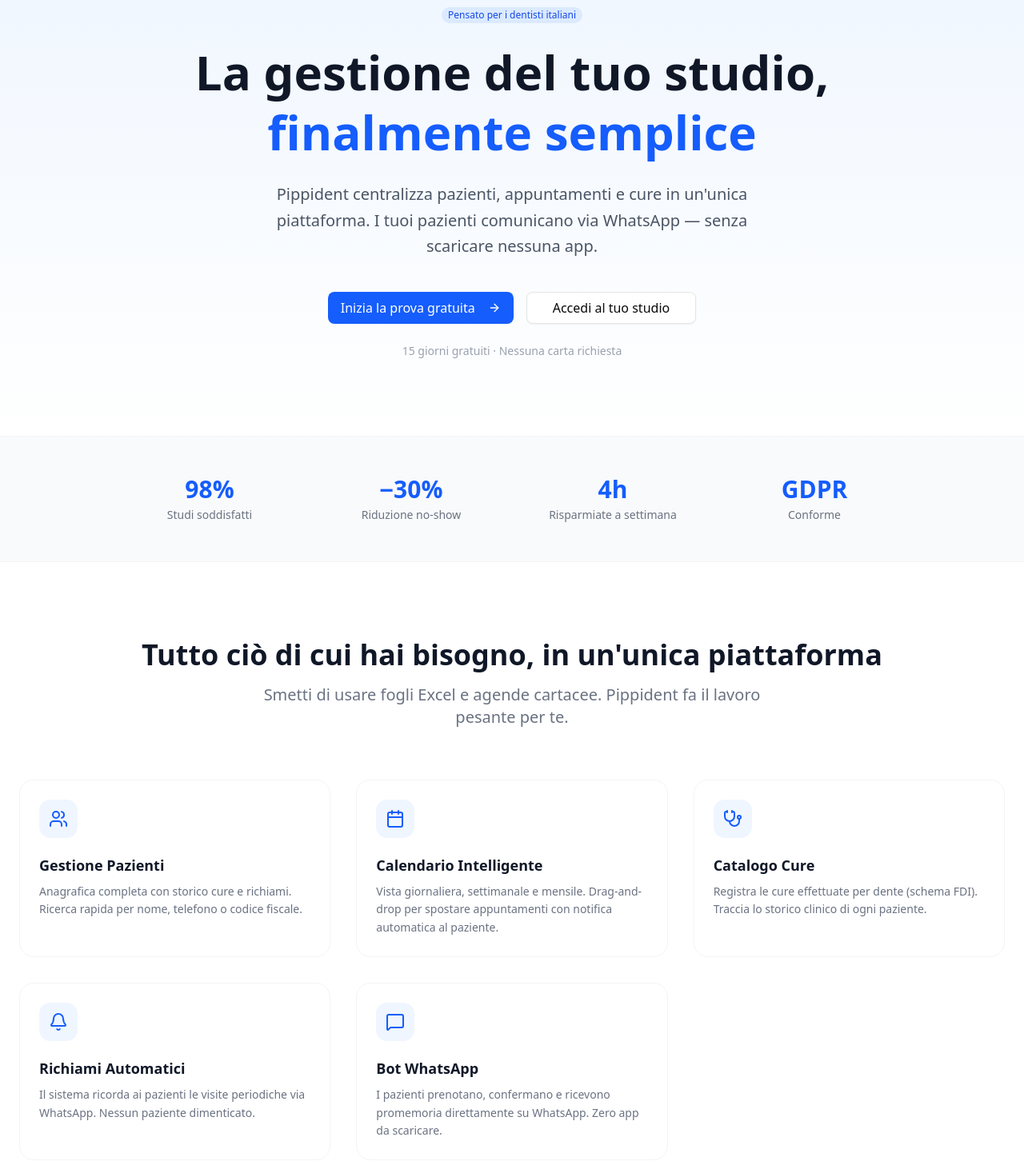
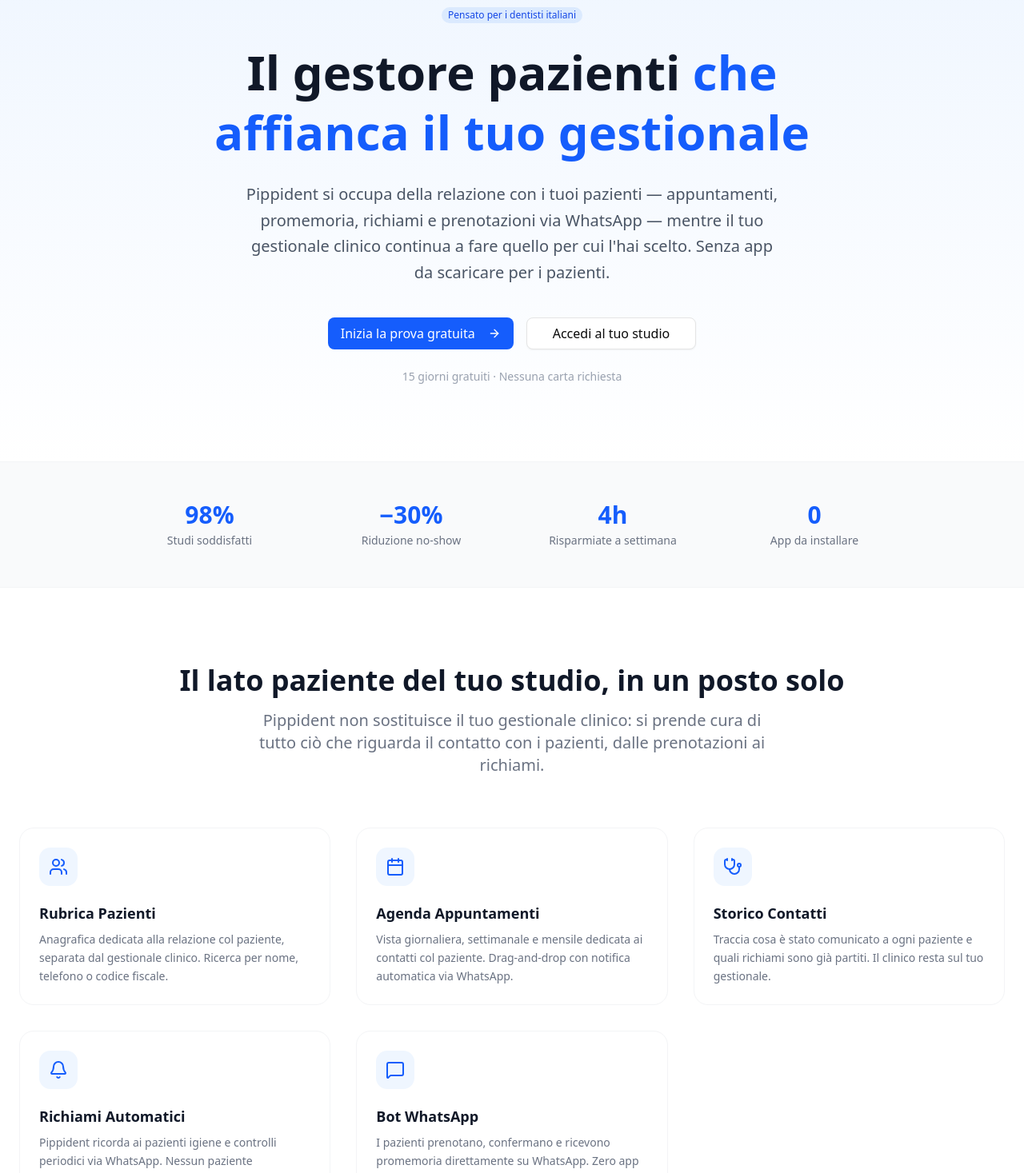
Before and after one commit to Pippidentist/pippident, a Next.js app: page / in a window 1280 px wide. Shown: the part 140-1607 px from the top of the page at 80% size. Built offline with nearby package versions, Linux system fonts and the light colour scheme; no server answers.

Commit message:
commit 44

```diff
--- a/app/page.tsx
+++ b/app/page.tsx
@@ -24,27 +24,27 @@
 const features = [
   {
     icon: Users,
-    title: "Gestione Pazienti",
+    title: "Rubrica Pazienti",
     description:
-      "Anagrafica completa con storico cure e richiami. Ricerca rapida per nome, telefono o codice fiscale.",
+      "Anagrafica dedicata alla relazione col paziente, separata dal gestionale clinico. Ricerca per nome, telefono o codice fiscale.",
   },
   {
     icon: Calendar,
-    title: "Calendario Intelligente",
+    title: "Agenda Appuntamenti",
     description:
-      "Vista giornaliera, settimanale e mensile. Drag-and-drop per spostare appuntamenti con notifica automatica al paziente.",
+      "Vista giornaliera, settimanale e mensile dedicata ai contatti col paziente. Drag-and-drop con notifica automatica via WhatsApp.",
   },
   {
     icon: Stethoscope,
-    title: "Catalogo Cure",
+    title: "Storico Contatti",
     description:
-      "Registra le cure effettuate per dente (schema FDI). Traccia lo storico clinico di ogni paziente.",
+      "Traccia cosa è stato comunicato a ogni paziente e quali richiami sono già partiti. Il clinico resta sul tuo gestionale.",
   },
   {
     icon: Bell,
     title: "Richiami Automatici",
     description:
-      "Il sistema ricorda ai pazienti le visite periodiche via WhatsApp. Nessun paziente dimenticato.",
+      "Pippident ricorda ai pazienti igiene e controlli periodici via WhatsApp. Nessun paziente dimenticato.",
   },
   {
     icon: MessageSquare,
@@ -58,11 +58,11 @@
   {
     name: "Base",
     price: "99",
-    description: "Solo gestionale, no bot, no AI",
+    description: "Solo gestore pazienti, no bot, no AI",
     features: [
-      "Gestione pazienti",
-      "Calendario appuntamenti",
-      "Catalogo cure e storico clinico",
+      "Rubrica pazienti",
+      "Agenda appuntamenti",
+      "Storico contatti e richiami",
       "Supporto via email",
     ],
     cta: "Inizia gratis",
@@ -156,12 +156,13 @@
             Pensato per i dentisti italiani
           </Badge>
           <h1 className="text-5xl md:text-6xl font-bold text-gray-900 mb-6 leading-tight">
-            La gestione del tuo studio,{" "}
-            <span className="text-blue-600">finalmente semplice</span>
+            Il gestore pazienti{" "}
+            <span className="text-blue-600">che affianca il tuo gestionale</span>
           </h1>
           <p className="text-xl text-gray-600 mb-10 max-w-2xl mx-auto leading-relaxed">
-            Pippident centralizza pazienti, appuntamenti e cure in un&apos;unica piattaforma.
-            I tuoi pazienti comunicano via WhatsApp — senza scaricare nessuna app.
+            Pippident si occupa della relazione con i tuoi pazienti — appuntamenti, promemoria,
+            richiami e prenotazioni via WhatsApp — mentre il tuo gestionale clinico continua a fare
+            quello per cui l&apos;hai scelto. Senza app da scaricare per i pazienti.
           </p>
           <div className="flex flex-col sm:flex-row gap-4 justify-center">
             <a href="#prezzi">
@@ -187,7 +188,7 @@
             { value: "98%", label: "Studi soddisfatti" },
             { value: "−30%", label: "Riduzione no-show" },
             { value: "4h", label: "Risparmiate a settimana" },
-            { value: "GDPR", label: "Conforme" },
+            { value: "0", label: "App da installare" },
           ].map((stat) => (
             <div key={stat.label}>
               <div className="text-3xl font-bold text-blue-600">{stat.value}</div>
@@ -202,10 +203,11 @@
         <div className="max-w-7xl mx-auto">
           <div className="text-center mb-16">
             <h2 className="text-4xl font-bold text-gray-900 mb-4">
-              Tutto ciò di cui hai bisogno, in un&apos;unica piattaforma
+              Il lato paziente del tuo studio, in un posto solo
             </h2>
             <p className="text-xl text-gray-500 max-w-2xl mx-auto">
-              Smetti di usare fogli Excel e agende cartacee. Pippident fa il lavoro pesante per te.
+              Pippident non sostituisce il tuo gestionale clinico: si prende cura di tutto ciò che
+              riguarda il contatto con i pazienti, dalle prenotazioni ai richiami.
             </p>
           </div>
           <div className="grid md:grid-cols-2 lg:grid-cols-3 gap-8">
@@ -478,21 +480,21 @@
                 name: "Dott. Marco Ferretti",
                 role: "Titolare, Studio Ferretti — Milano",
                 avatar: "MF",
-                text: "Usavamo un'agenda cartacea e WhatsApp personale per i promemoria. Con Pippident ho recuperato almeno tre ore a settimana e i no-show sono calati del 40%. Setup in un pomeriggio.",
+                text: "Non volevo cambiare il mio gestionale clinico, ma i promemoria li gestivo ancora con WhatsApp personale. Pippident si è affiancato senza toccare il resto: tre ore a settimana risparmiate e no-show calati del 40%.",
                 stars: 5,
               },
               {
                 name: "Dott.ssa Laura Conti",
                 role: "Ortodontista — Roma",
                 avatar: "LC",
-                text: "I miei pazienti adorano ricevere i promemoria su WhatsApp. Nessuno scarica app, nessuna resistenza. Ho iniziato con il piano Base e sono passata a Growth dopo due settimane.",
+                text: "Pippident l'ho messo accanto al software che usiamo da anni. I pazienti ricevono i promemoria su WhatsApp, nessuno scarica app, e la segreteria passa molto meno tempo al telefono.",
                 stars: 5,
               },
               {
                 name: "Dott. Gianluca Russo",
                 role: "Studio Russo & Partners — Napoli",
                 avatar: "GR",
-                text: "Gestisco tre riuniti e uno staff di sei persone. Finalmente ho una visione chiara del calendario e dei richiami in scadenza. Il supporto risponde in tempi rapidissimi.",
+                text: "Tre riuniti, sei persone di staff, e un gestionale clinico che già funziona. Con Pippident ho finalmente una vista ordinata di appuntamenti e richiami in scadenza, senza dover cambiare il resto.",
                 stars: 5,
               },
             ].map((review) => (
@@ -543,8 +545,8 @@
               },
               {
                 icon: TrendingUp,
-                title: "Multi-tenant",
-                desc: "I dati del tuo studio sono completamente isolati dagli altri studi.",
+                title: "Si affianca, non sostituisce",
+                desc: "Pippident convive col tuo gestionale clinico: gestisci i pazienti senza cambiare workflow.",
               },
             ].map((item) => (
               <div key={item.title} className="bg-white p-6 rounded-xl border border-gray-100">
@@ -561,7 +563,7 @@
       <section className="py-20 px-6 bg-blue-600">
         <div className="max-w-2xl mx-auto text-center">
           <h2 className="text-4xl font-bold text-white mb-4">
-            Pronto a modernizzare il tuo studio?
+            Pronto ad affiancare Pippident al tuo gestionale?
           </h2>
           <p className="text-blue-100 mb-8 text-lg">
             Inizia oggi con 15 giorni gratuiti. Nessuna carta di credito richiesta.
```
Also changed, not shown: 1 other file (tests, documents, lock files or other folders).
